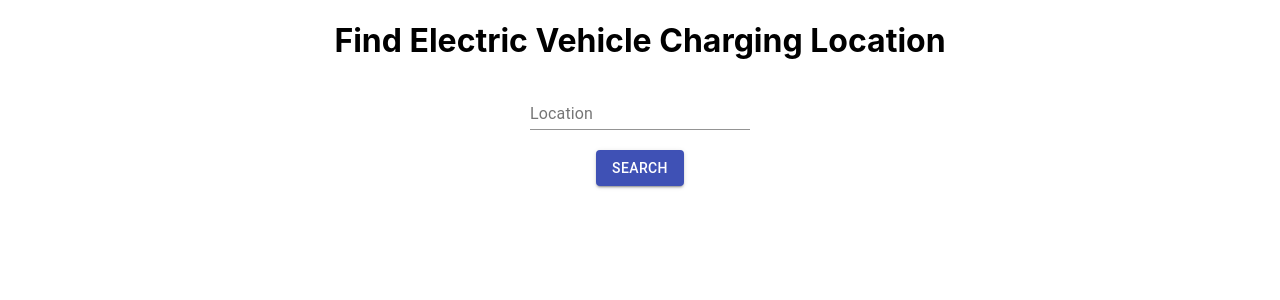
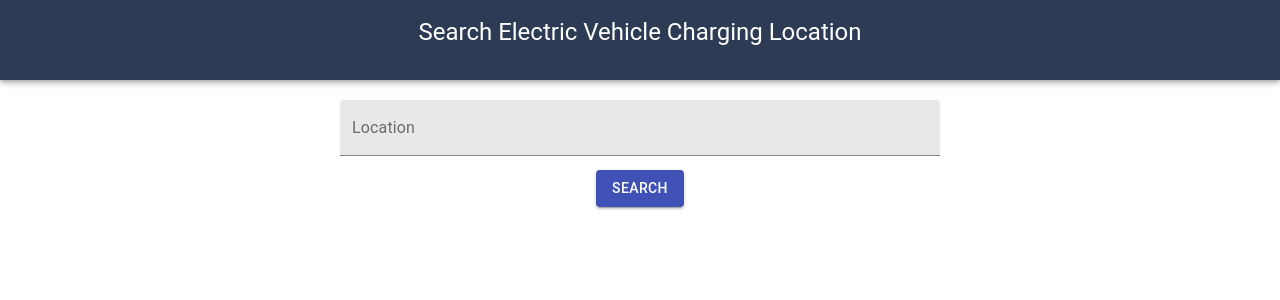
Before and after one commit to dhananjaya-poojari/electric-vehicle-charging-locations, a React (Create React App) app: page / in a window 1280 px wide. Shown: the top 300 px of the page. Built offline with nearby package versions, Linux system fonts and the light colour scheme.

Commit message:
UI design

```diff
--- a/src/App.js
+++ b/src/App.js
@@ -2,16 +2,16 @@ import "./App.css";
 import { useState, useEffect } from "react";
 import Header from "./components/Header";
 import WeatherSearch from "./components/SearchLocation";
-import Address from './components/Address'
+import SearchResult from './components/SearchResult'
 require("dotenv").config();
 
 function App() {
-  const [address, setAddress] = useState([]);
+  const [searchData, setSearchData] = useState({});
   const fetchChargingLocation = async (lat, lon) => {
     const url = `https://api.openchargemap.io/v3/poi/?output=json&maxresults=10&compact=true&verbose=false&latitude=${lat}&longitude=${lon}&distanceunit=KM`;
     const res = await fetch(url);
     const data = await res.json();
-    setAddress(data);
+    setSearchData(data);
   };
 
   const fetchLongitudeAndLatitude = async (location) => {
@@ -24,15 +24,11 @@ function App() {
     }
   };
 
-  // useEffect(()=>{
-  //   fetchChargingLocation();
-  //   fetchLongitudeAndLatitude();
-  // },[])
   return (
     <div className="App">
       <Header className="App-header"></Header>
       <WeatherSearch api_call={fetchLongitudeAndLatitude} />
-      { address.length>0 && <Address address={address}/>}
+      { searchData.length>0 && <SearchResult searchData={searchData}/>}
     </div>
   );
 }
--- a/src/components/Address.js
+++ /dev/null
@@ -1,14 +0,0 @@
-import React from "react";
-import Addres from './SearchData/Addres'
-
-const Address = (address) => {
-  return (
-    <>
-      {address.address.map((addres, index) => (
-        <Addres key={index} addres={addres} />
-      ))}
-    </>
-  );
-};
-
-export default Address;
--- a/src/components/Header.js
+++ b/src/components/Header.js
@@ -1,12 +1,39 @@
 import React from "react";
+import {
+  AppBar,
+  Toolbar,
+  Typography,
+  makeStyles
+} from "@material-ui/core";
+
+const useStyles = makeStyles((theme) => ({
+  root: {
+    flexGrow: 1,
+    marginBottom:10
+  },
+  title: {
+    flexGrow: 1,
+  },
+  appbar:{
+    background: '#2E3B55',
+    height: 80,
+    textAlign:'center'
+  }
+}));
 
 function Header() {
+  const classes = useStyles();
+
   return (
-    <>
-      <div className="header">
-        <h1>Find Electric Vehicle Charging Location</h1>
-      </div>
-    </>
+    <div className={classes.root}>
+      <AppBar position="static" className={classes.appbar}>
+        <Toolbar>
+          <Typography variant="h5" className={classes.title}>
+            Search Electric Vehicle Charging Location
+          </Typography>
+        </Toolbar>
+      </AppBar>
+    </div>
   );
 }
 
--- a/src/components/SearchData/Addres.js
+++ b/src/components/SearchData/Card.js
@@ -2,9 +2,7 @@ import React from "react";
 import { makeStyles } from "@material-ui/core/styles";
 import {
   Card,
-  CardActions,
   CardContent,
-  Button,
   Typography,
 } from "@material-ui/core";
 
@@ -25,29 +23,29 @@ const useStyles = makeStyles({
   },
 });
 
-export default function Addres(addres) {
+export default function Addres({result,color}) {
   const classes = useStyles();
   const bull = <span className={classes.bullet}>•</span>;
 
   return (
-    <Card className={classes.root}>
+    <Card className={classes.root} variant="outlined" style={{backgroundColor: color }}>
       <CardContent>
         <Typography variant="h5" component="h2">
-          {addres.addres.AddressInfo.Title}
+          {result.AddressInfo.Title}
         </Typography>
         <Typography className={classes.pos} color="textSecondary">
-          {addres.addres.AddressInfo.AddressLine1}, {addres.addres.AddressInfo.AddressLine2}
+          {result.AddressInfo.AddressLine1}, {result.AddressInfo.AddressLine2}
         </Typography>
         <Typography
           className={classes.title}
           color="textSecondary"
           gutterBottom
         >
-          {addres.addres.AddressInfo.StateOrProvince}
+          {result.AddressInfo.StateOrProvince}, {result.AddressInfo.Postcode}
         </Typography>
 
         <Typography variant="body2" component="p">
-            Distance: {addres.addres.AddressInfo.Distance.toFixed(2)} KM
+            Distance: {result.AddressInfo.Distance.toFixed(2)} KM
         </Typography>
       </CardContent>
     </Card>
--- a/src/components/SearchLocation.js
+++ b/src/components/SearchLocation.js
@@ -8,19 +8,20 @@ function WeatherSearch({ api_call }) {
     setLocation(event.target.value);
   };
   return (
-    <>
+    <div>
       <Grid container direction="column" justify="center" alignItems="center">
-        <TextField id="Location" label="Location" onChange={handleOnChange} />
+        <TextField id="Location" label="Location" onChange={handleOnChange} style = {{width: 600,height: 40,marginTop:10 }} variant="filled"  />
         <br />
         <Button
           variant="contained"
           color="primary"
+          style={{marginBottom:10,marginTop:10}}
           onClick={() => api_call(location)}
         >
           Search
         </Button>
       </Grid>
-    </>
+    </div>
   );
 }
 
--- /dev/null
+++ b/src/components/SearchResult.js
@@ -0,0 +1,15 @@
+import React from "react";
+import Card from './SearchData/Card'
+
+const Address = ({searchData}) => {
+  var color=['#C6E2FF','#B2CBE5','#c1d5ea','#D0DFEF','#7C8EA0']
+  return (
+    <>
+      {searchData.map((result, index) => (
+        <Card key={index} result={result} color={color[Math.floor((Math.random() * 3) + 0)]} />
+      ))}
+    </>
+  );
+};
+
+export default Address;
```
